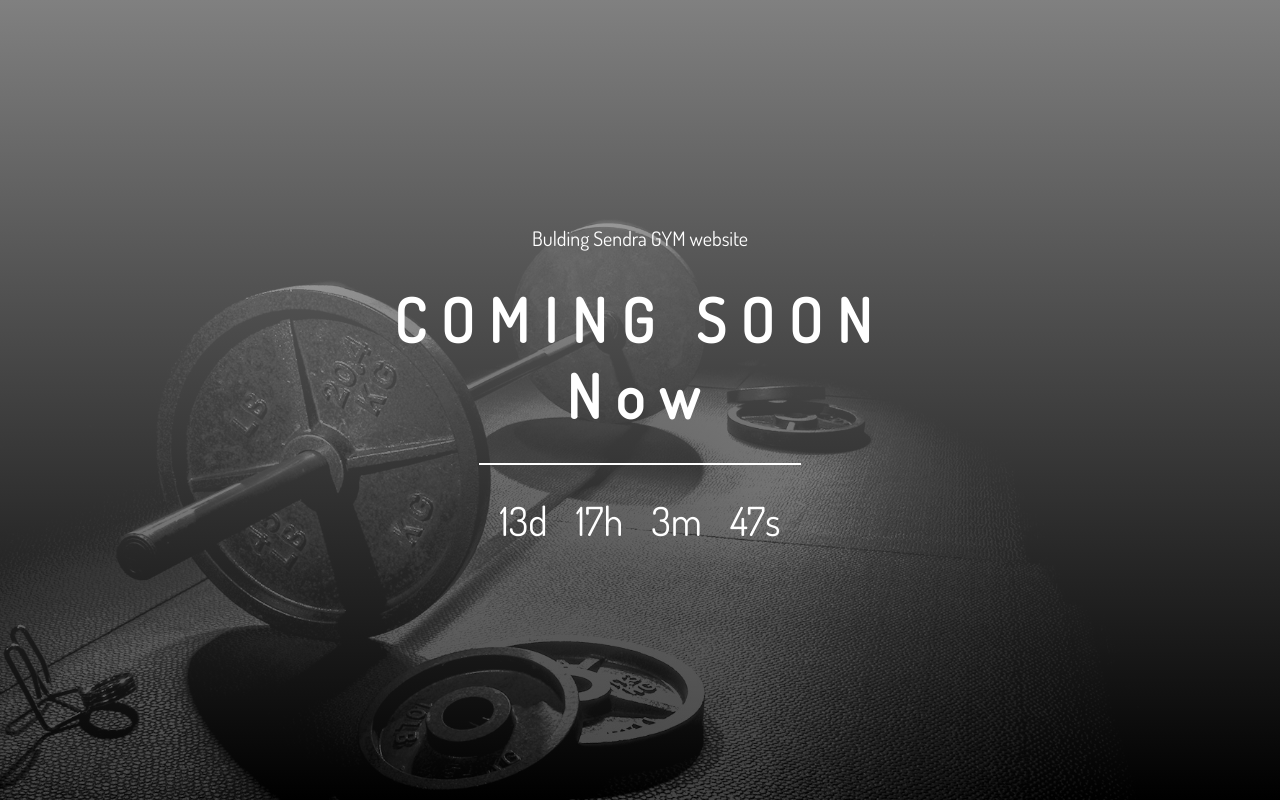
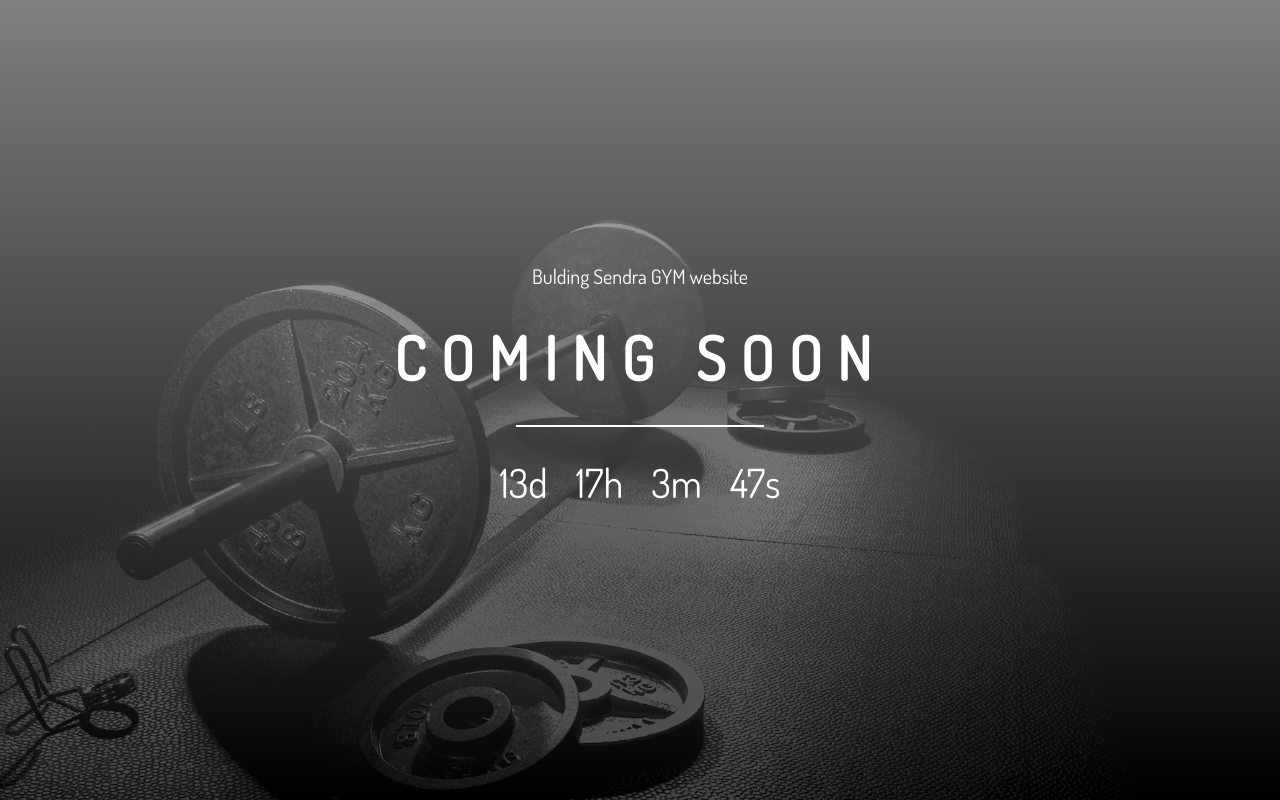
Before and after one commit to SHASHIKAD2D/backgroud-generator, a plain HTML site: page index.html in a window 1280 px wide. Drawn offline with Linux system fonts and the light colour scheme.

Commit message:
recorrect

```diff
--- a/index.html
+++ b/index.html
@@ -12,7 +12,7 @@
         <header>
             <div class="hero">
                 <p>Bulding Sendra GYM website</p>
-                <h1> COMING SOON Now </h1>
+                <h1> COMING SOON </h1>
                 <hr>
                 <p id="launch">
 
```
